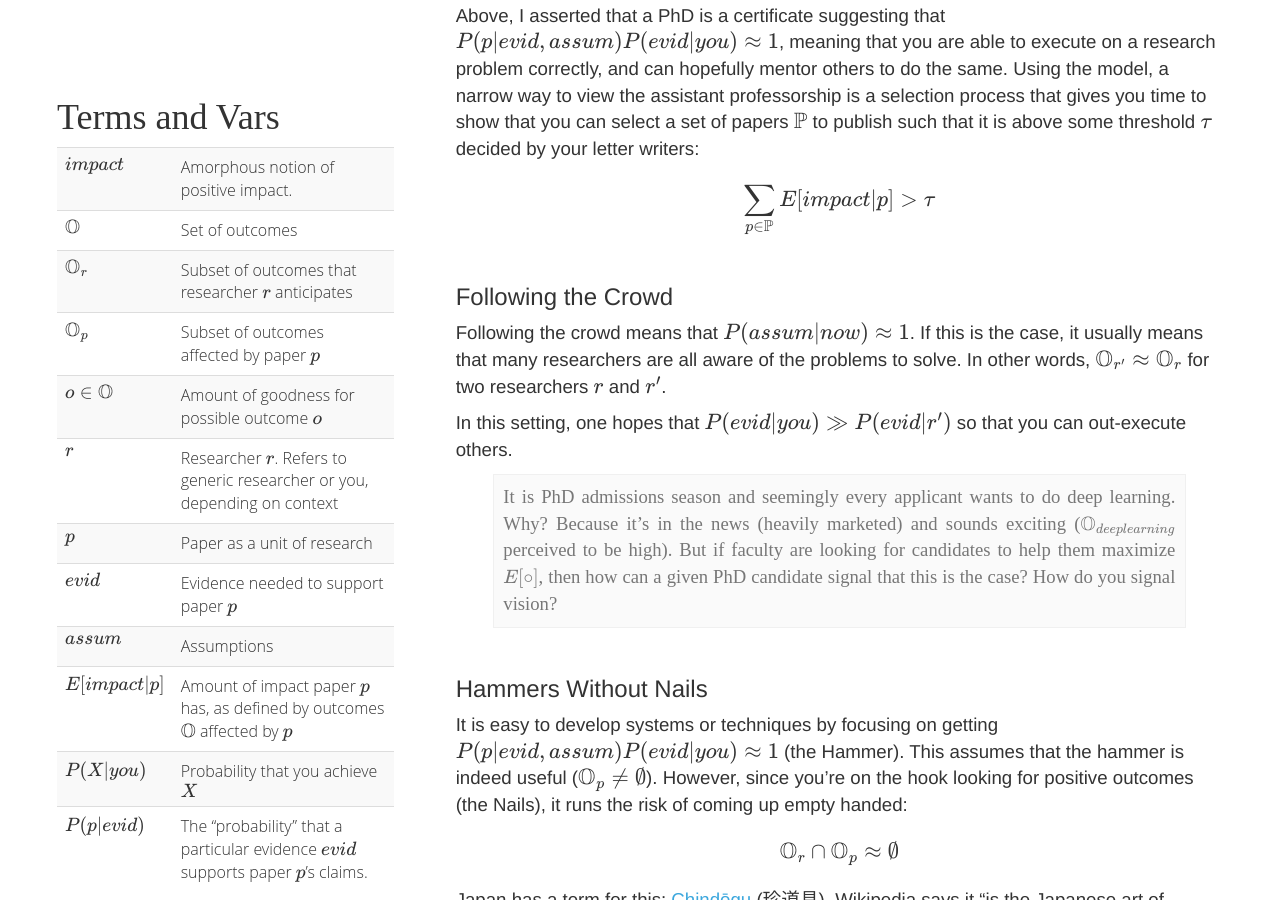
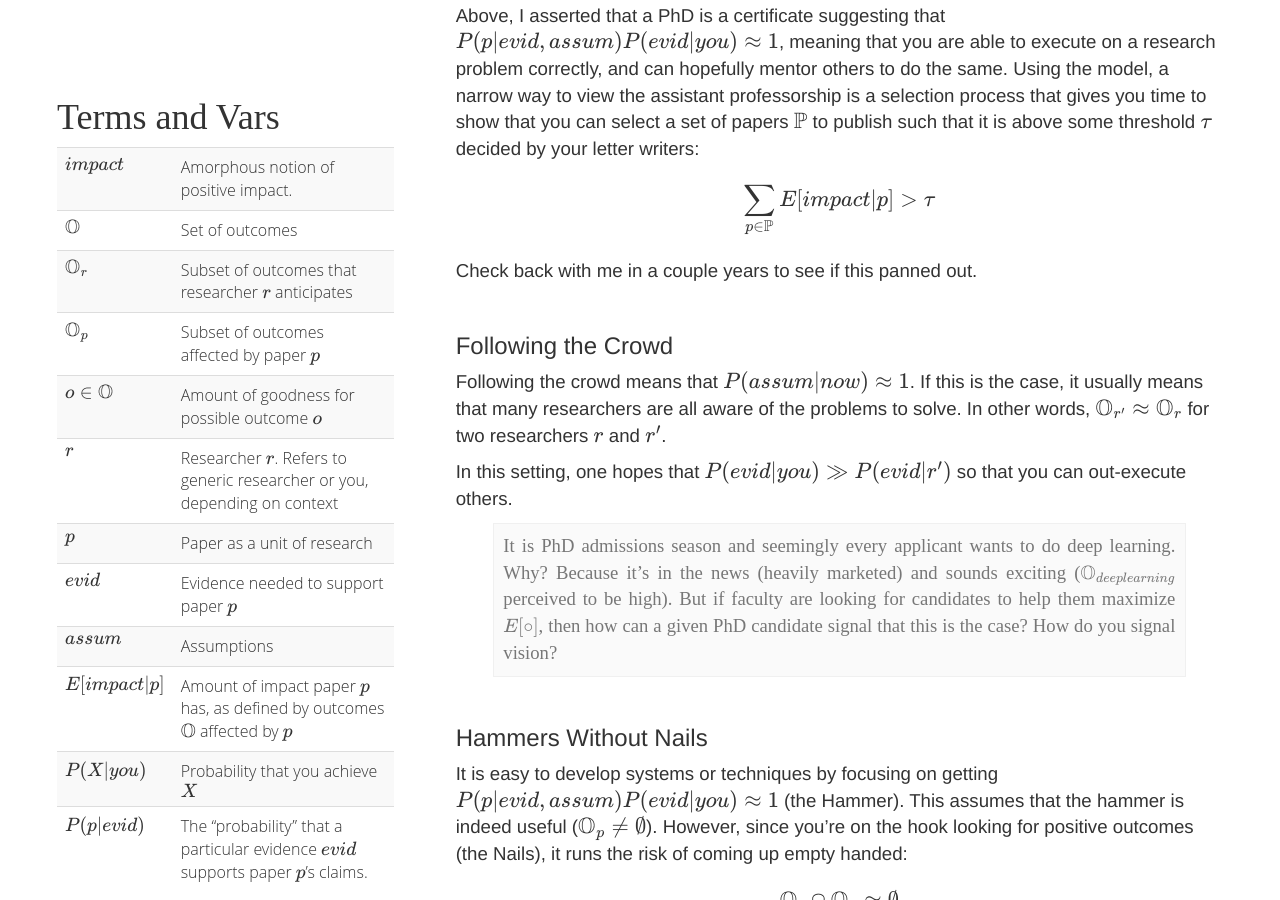
Before and after one commit to researchsetup/researchsetup.github.io, a Jekyll site: the page built from researchmodel.md, in a window 1280 px wide and 900 px high, scrolled down 9756 px. Built offline with Jekyll 4.4.1, drawn with Linux system fonts in a browser that asks for light colours; some web fonts are replaced; formulas are drawn with MathJax 3; our own code applies the rules of GitHub Pages for plain Markdown files.

Commit message:
lazy commit msg

```diff
--- a/researchmodel.md
+++ b/researchmodel.md
@@ -317,6 +317,8 @@
 
 $$\sum_{p \in \mathbb{P}} E[impact | p] > \tau$$
 
+Check back with me in a couple years to see if this panned out.
+
 
 ### <a name="thecrowd"></a>Following the Crowd
 
```
